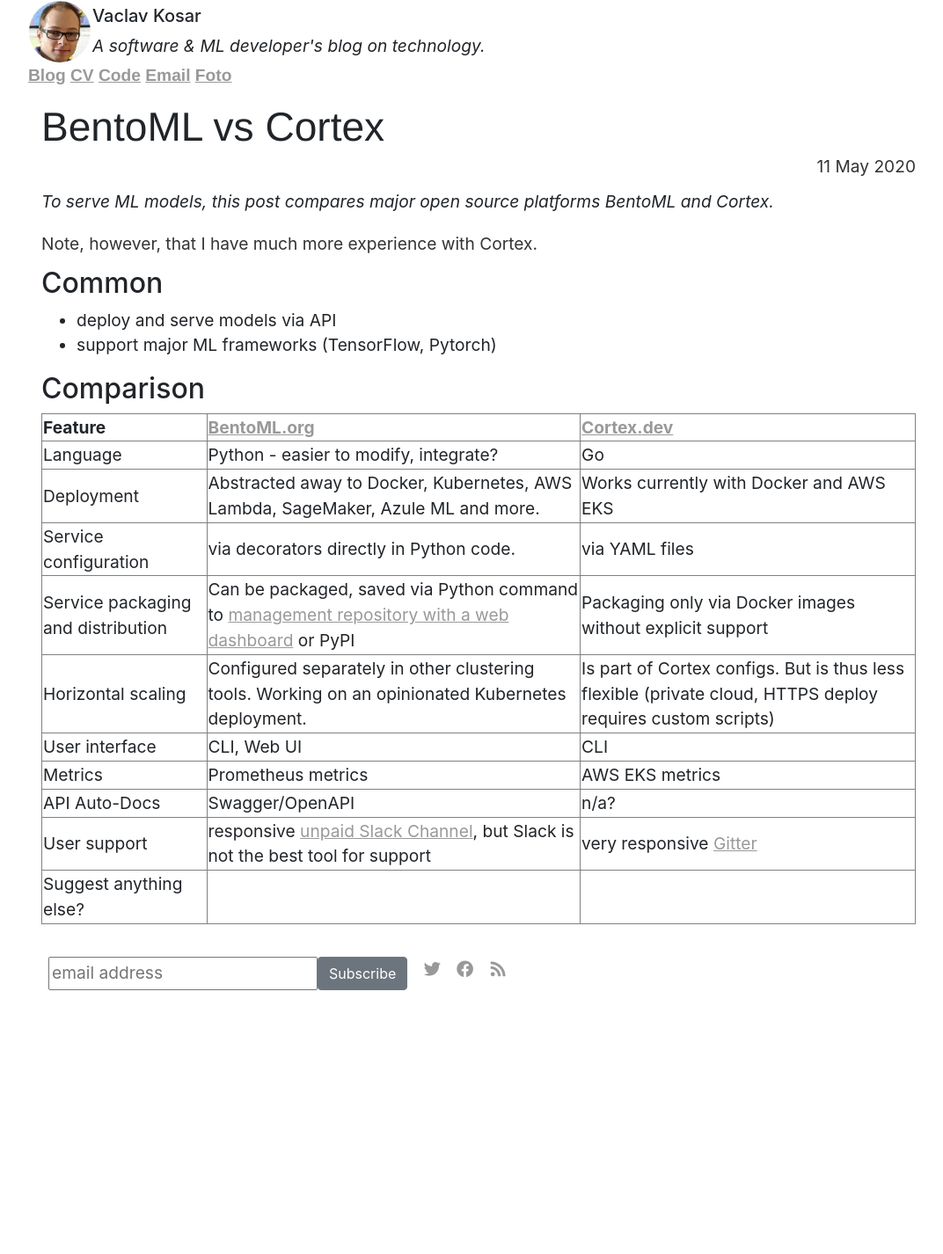
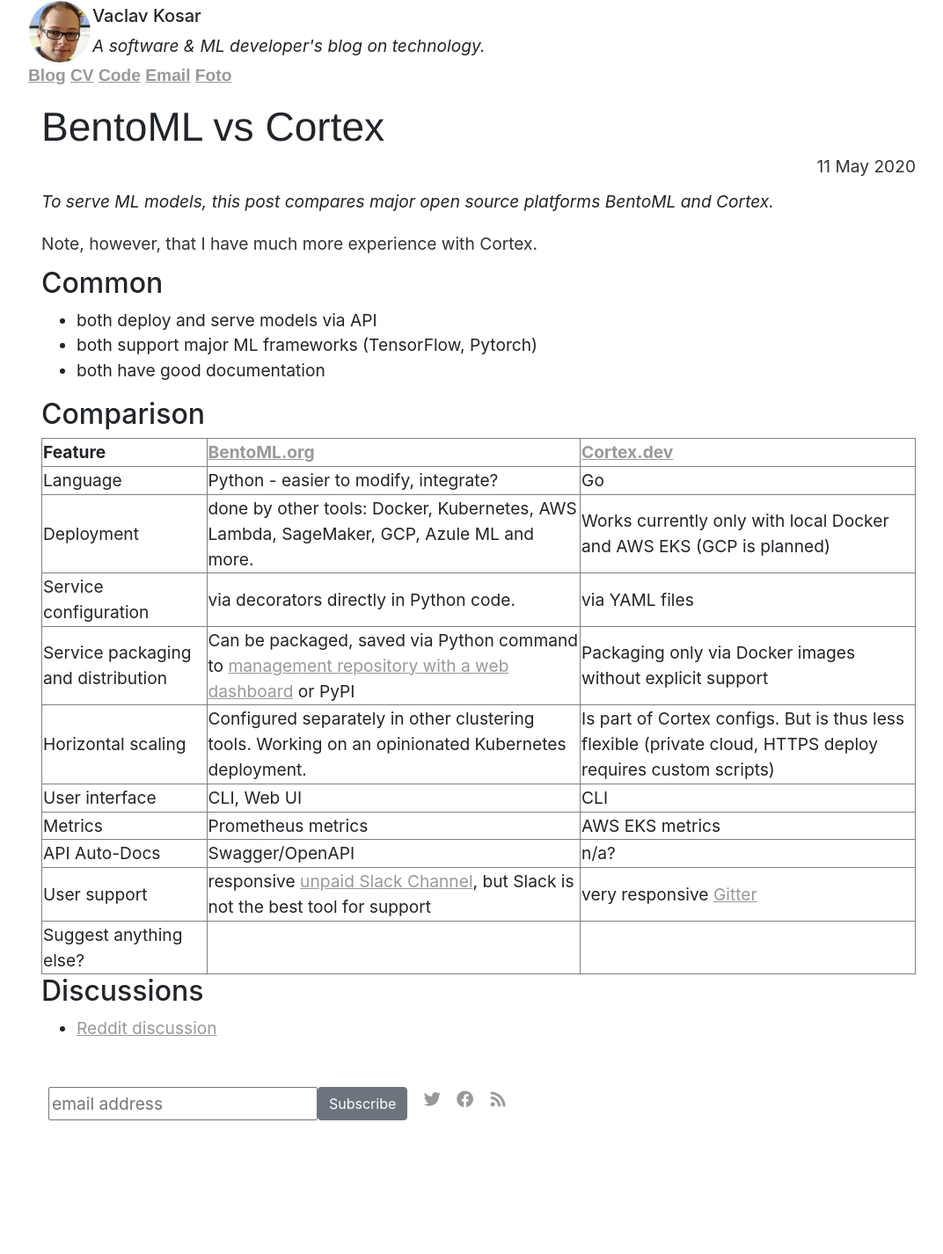
Before and after one commit to vackosar/vackosar.github.io, a Jekyll site: the page built from _posts/2020-05-11-BentoML-vs-Cortex.md, in a window 1280 px wide. Shown: the whole page at 88% size, without its empty margins (96-1168 px from the left). Built offline with Jekyll 4.4.1, drawn with Linux system fonts in a browser that asks for light colours; nearby versions of some CDN libraries; library files that are not in the unit come from our copies; comment, search, counter and statistics services are not loaded; before the commit the page ends 1278 px from its top, so only the background shows below that.

Commit message:
cortex vs bentoml

```diff
--- a/_posts/2020-05-11-BentoML-vs-Cortex.md
+++ b/_posts/2020-05-11-BentoML-vs-Cortex.md
@@ -9,8 +9,9 @@
 Note, however, that I have much more experience with Cortex.
 
 ## Common
-- deploy and serve models via API
-- support major ML frameworks (TensorFlow, Pytorch)
+- both deploy and serve models via API
+- both support major ML frameworks (TensorFlow, Pytorch)
+- both have good documentation
 
 ## Comparison
 <table border="1" class="dataframe">
@@ -35,8 +36,8 @@
     </tr>
     <tr>
         <td>Deployment</td>
-        <td>Abstracted away to Docker, Kubernetes, AWS Lambda, SageMaker, Azule ML and more.</td>
-        <td>Works currently with Docker and AWS EKS</td>
+        <td>done by other tools: Docker, Kubernetes, AWS Lambda, SageMaker, GCP, Azule ML and more.</td>
+        <td>Works currently only with local Docker and AWS EKS (GCP is planned)</td>
     </tr>
     <tr>
         <td>Service configuration</td>
@@ -80,3 +81,6 @@
     </tr>
 </tbody>
 </table>
+
+## Discussions
+- <a href="https://www.reddit.com/r/MachineLearning/comments/ghikdz/d_is_this_fair_bentoml_vs_cortex_comparison/">Reddit discussion</a>
```
